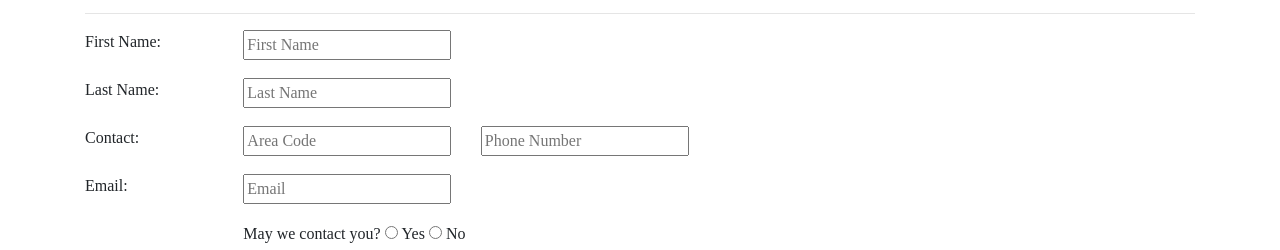
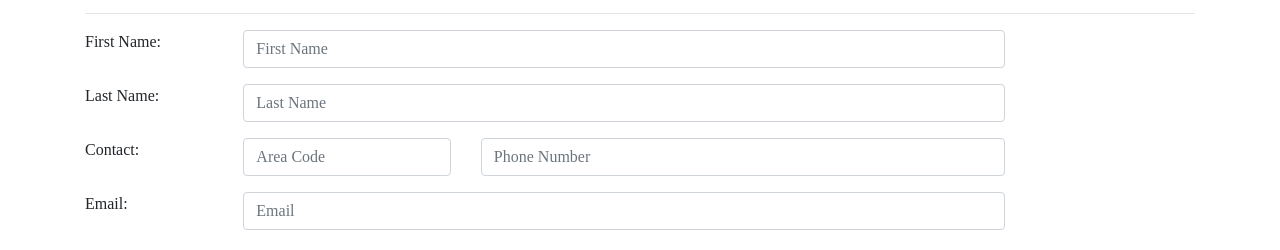
Before and after one commit to Ollen-Hopkins/Bootstrap-course, a website: page contactus.html in a window 1280 px wide. Shown: the part 666-916 px from the top of the page. Drawn offline with nearby package versions, Linux system fonts and the light colour scheme.

Commit message:
added form control classes

```diff
--- a/contactus.html
+++ b/contactus.html
@@ -93,37 +93,37 @@
                     <div class="form-group row">
                         <label for="firstName" class="col-md-2">First Name:</label>
                         <div class="col-md-10">
-                            <input type="text" name="firstName" id="firstName" placeholder="First Name" />
+                            <input type="text" class="form-control" name="firstName" id="firstName" placeholder="First Name" />
                         </div>
                     </div>
                     <div class=" form-group row">
                         <label for="lastName" class="col-md-2">Last Name: </label>
                         <div class="col-md-10">
-                            <input type="text" name="lastName" id="lastName" placeholder="Last Name" />
+                            <input type="text" class="form-control" name="lastName" id="lastName" placeholder="Last Name" />
                         </div>
                     </div>
                     <div class=" form-group row">
                         <label for="areaCode" class="col-md-2">Contact: </label>
                         <div class="col-5 col-md-3">
-                            <input type="tel" id="areaCode" name="areaCode" placeholder="Area Code" />
+                            <input type="tel" class="form-control" id="areaCode" name="areaCode" placeholder="Area Code" />
                         </div>
                         <div class="col-7">
-                            <input type="tel" name="telNum" id="areaCode" placeholder="Phone Number" />
+                            <input type="tel" class="form-control" name="telNum" id="areaCode" placeholder="Phone Number" />
                         </div>
                     </div>
                     <div class=" form-group row">
                         <label for="email" class="col-md-2">Email: </label>
                         <div class="col-md-10">
-                            <input type="email" name="emailAddress" id="email" placeholder="Email" />
+                            <input type="email" class="form-control" name="emailAddress" id="email" placeholder="Email" />
                         </div>
                     </div>
 
                     <div class=" form-group row">
                         <div class="col offset-md-2">
                             May we contact you?
-                            <input type="radio" id="contactYes" name="contactRadios" value="yes" />
+                            <input type="radio" class="form-control" id="contactYes" name="contactRadios" value="yes" />
                             <label for="contactYes">Yes</label>
-                            <input type="radio" id="contactNo" name="contactRadios" value="no" />
+                            <input type="radio" class="form-control" id="contactNo" name="contactRadios" value="no" />
                             <label for="contactNo">No</label>
                         </div>
                     </div>
```
